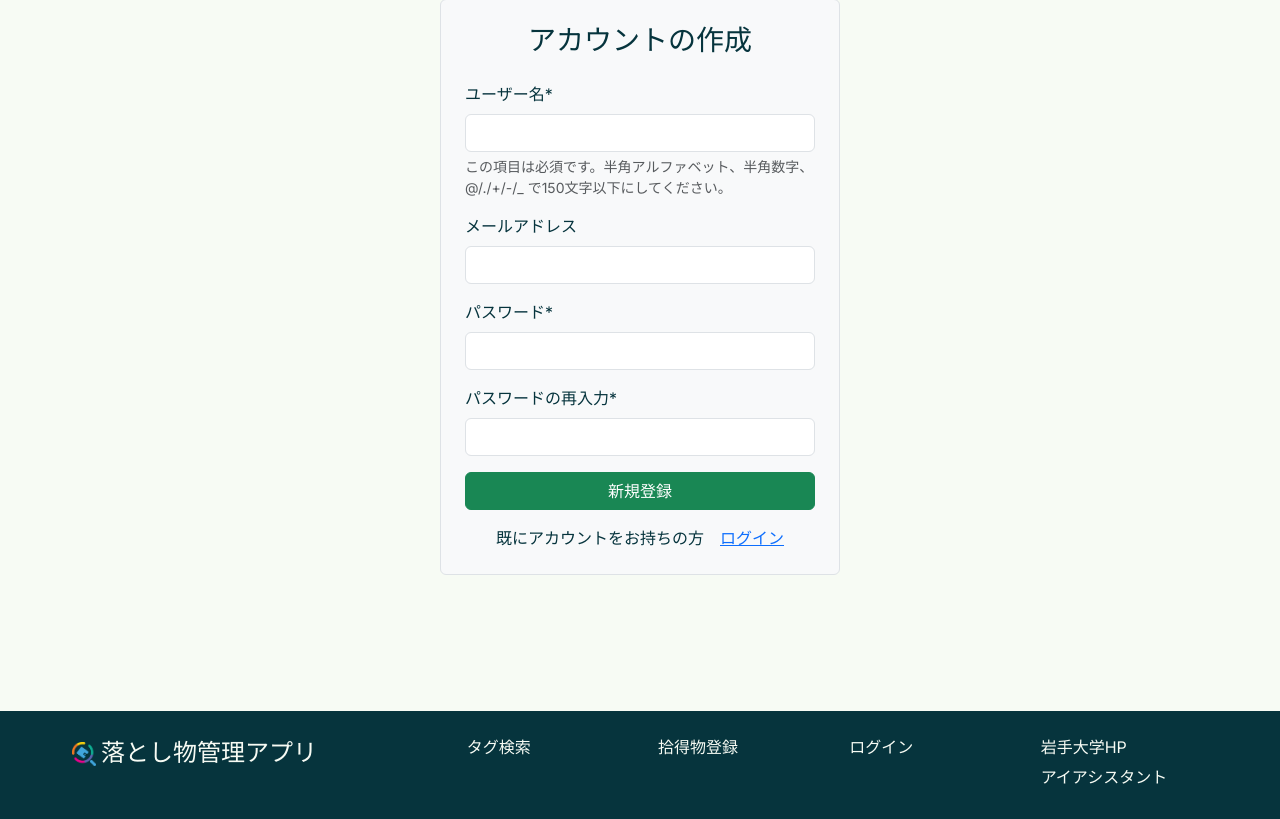
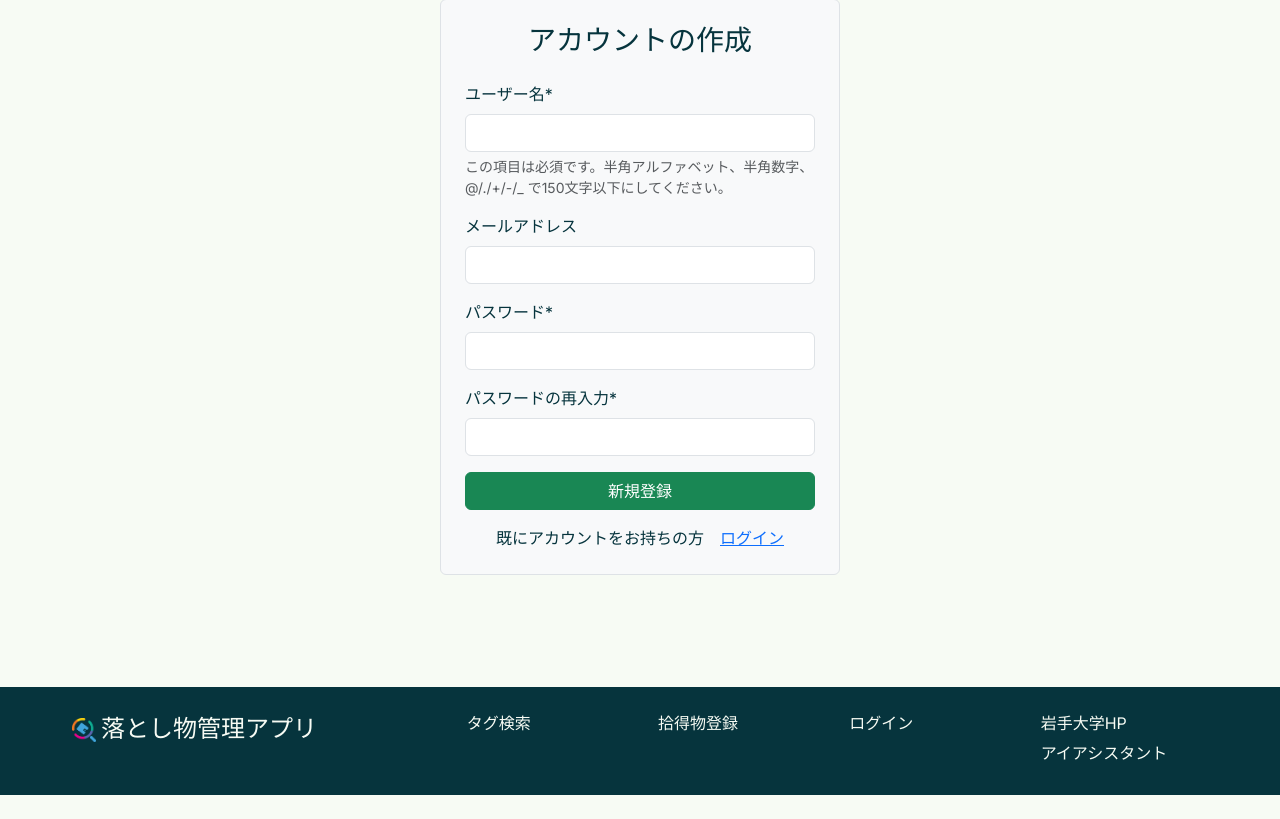
Before and after one commit to Krat1078/Revised_Yugou_2024_teamB, a Django app: page /lostitem/register/ in a window 1280 px wide. Shown: the part 168-987 px from the top of the page. After the commit the page ends 963 px from the top, so only its background shows below. Run offline with Django 3.2, Linux system fonts and the light colour scheme; parts of the project's set-up code (start-up, migrations or seed data) failed here and were passed over; some libraries are stand-ins or nearby versions.

Commit message:
base.htmlの修正

```diff
--- a/LostItemproject/templates/base.html
+++ b/LostItemproject/templates/base.html
@@ -161,7 +161,7 @@
 </body>
 
 <footer>
-    <div class="row px-4 py-4 mt-4 mx-4 d-flex justify-content-center">
+    <div class="row px-4 py-4 mt-0 mx-4 d-flex justify-content-center">
         <div class="footerlogo col-lg-4 col-sm-12 mb-4">
             <a class="footer-brand" href="{% url 'top:home' %}"><img src="{% static "imgs/illustrations/1. FINAL logo png.png" %}">落とし物管理アプリ</a>
         </div>
```
